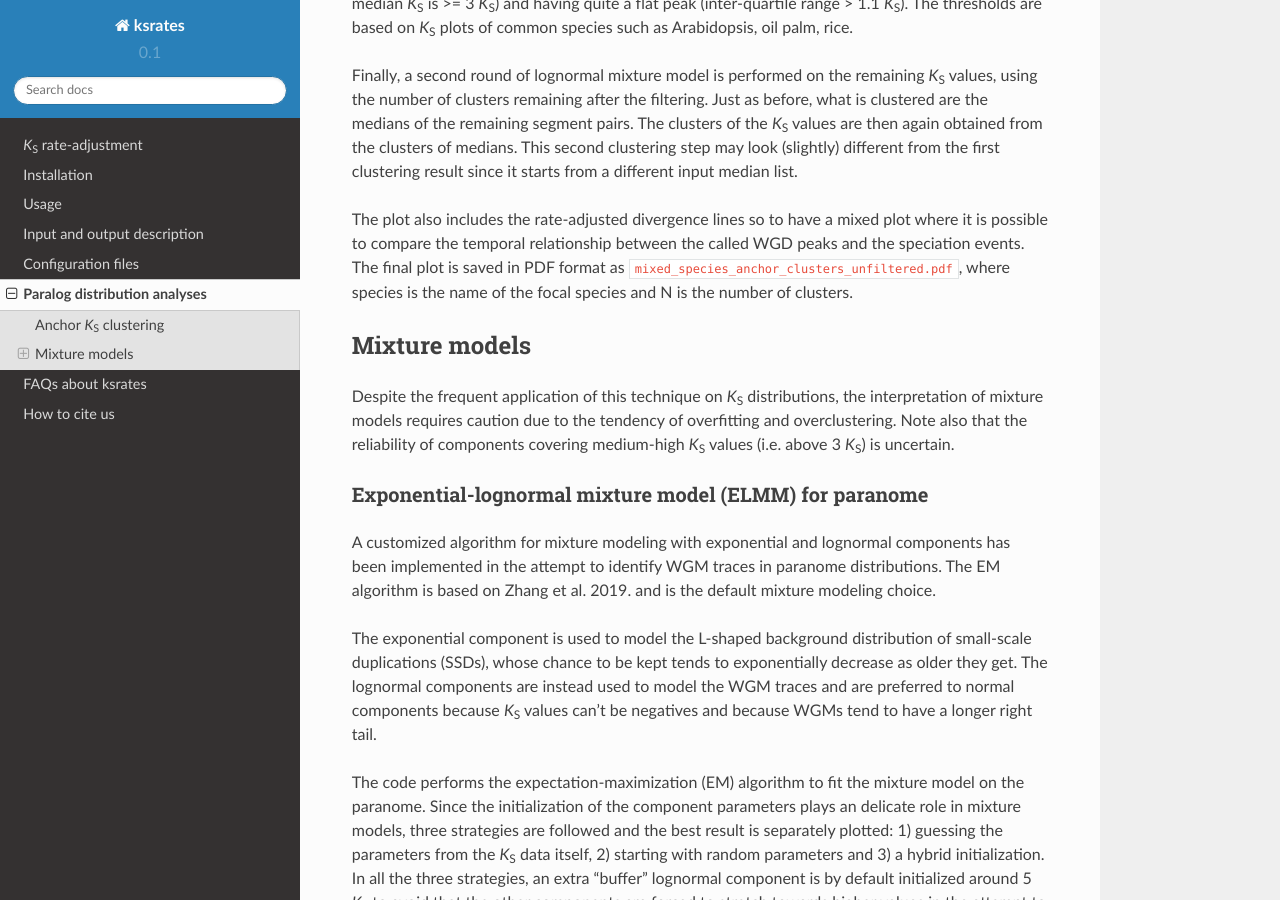
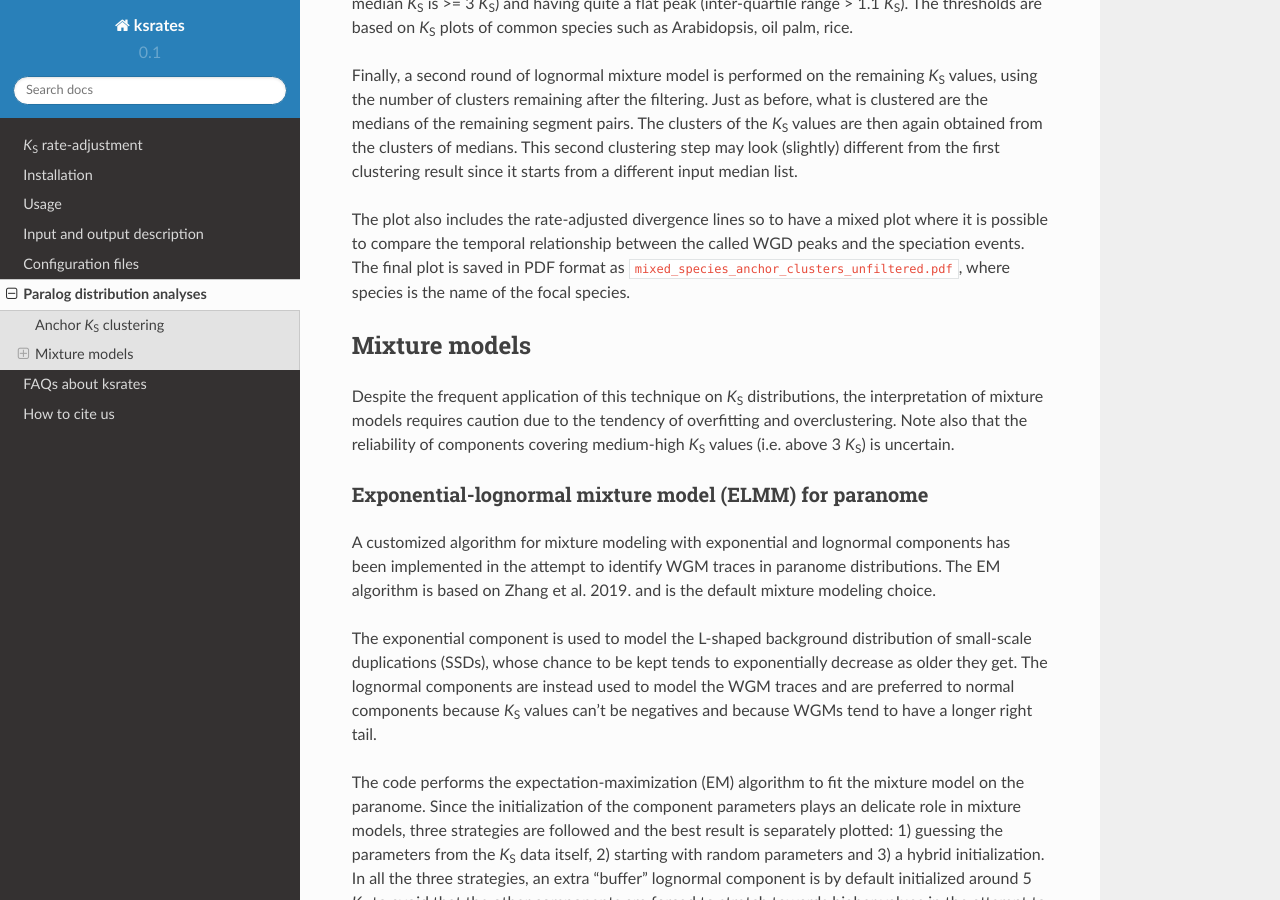
Before and after one commit to VIB-PSB/ksrates, a Sphinx documentation site: the page built from doc/source/paralogs_analyses.rst, in a window 1280 px wide and 900 px high, scrolled down 1811 px. Built offline with Sphinx 7.4.7 and the Read the Docs theme 2.0.0, drawn with Linux system fonts in a browser that asks for light colours.

Commit message:
Update doc/source/paralogs_analyses.rst
Co-authored-by: lohausr <56632794+lohausr@users.noreply.github.com>

```diff
--- a/doc/source/paralogs_analyses.rst
+++ b/doc/source/paralogs_analyses.rst
@@ -33,7 +33,7 @@ Subsequently, a filtering step detects clusters with non-significant signal for
 
 Finally, a second round of lognormal mixture model is performed on the remaining *K*:sub:`S` values, using the number of clusters remaining after the filtering. Just as before, what is clustered are the medians of the remaining segment pairs. The clusters of the *K*:sub:`S` values are then again obtained from the clusters of medians. This second clustering step may look (slightly) different from the first clustering result since it starts from a different input median list.
 
-The plot also includes the rate-adjusted divergence lines so to have a mixed plot where it is possible to compare the temporal relationship between the called WGD peaks and the speciation events. The final plot is saved in PDF format as ``mixed_species_anchor_clusters_unfiltered.pdf``, where species is the name of the focal species and N is the number of clusters.
+The plot also includes the rate-adjusted divergence lines so to have a mixed plot where it is possible to compare the temporal relationship between the called WGD peaks and the speciation events. The final plot is saved in PDF format as ``mixed_species_anchor_clusters_unfiltered.pdf``, where species is the name of the focal species.
 
 
 Mixture models
```
